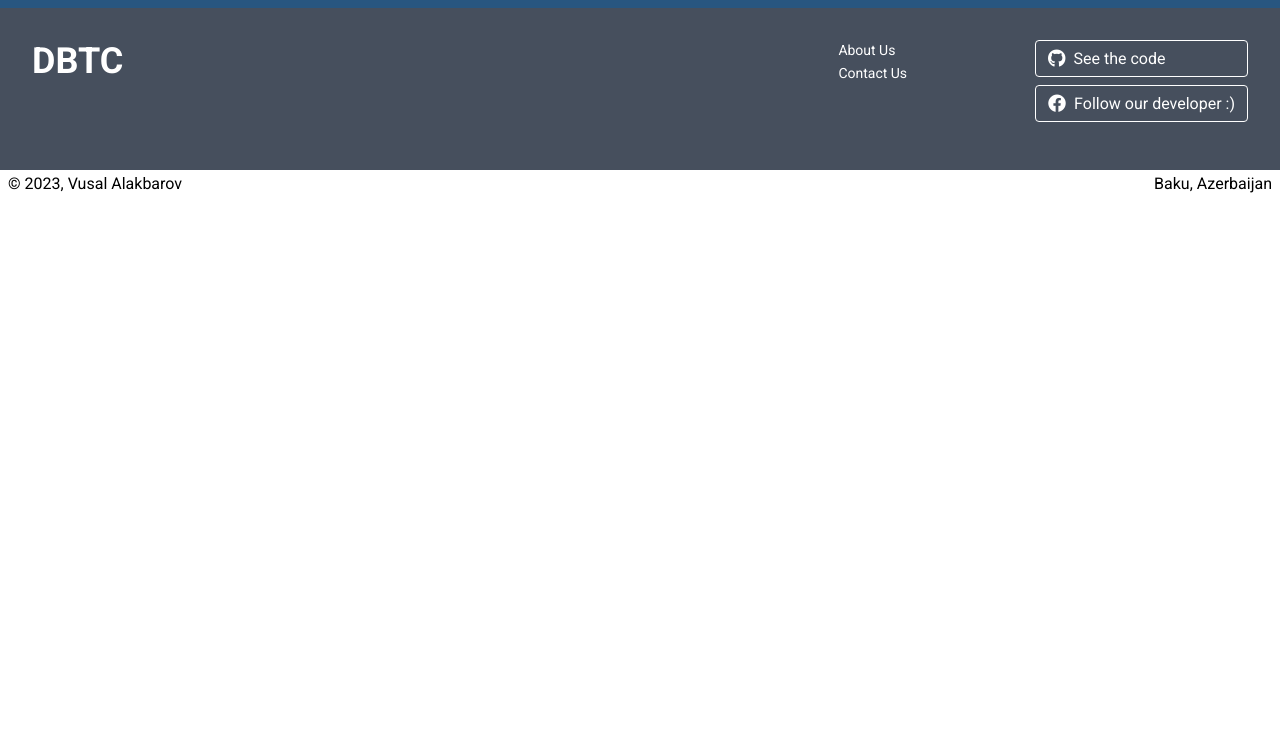
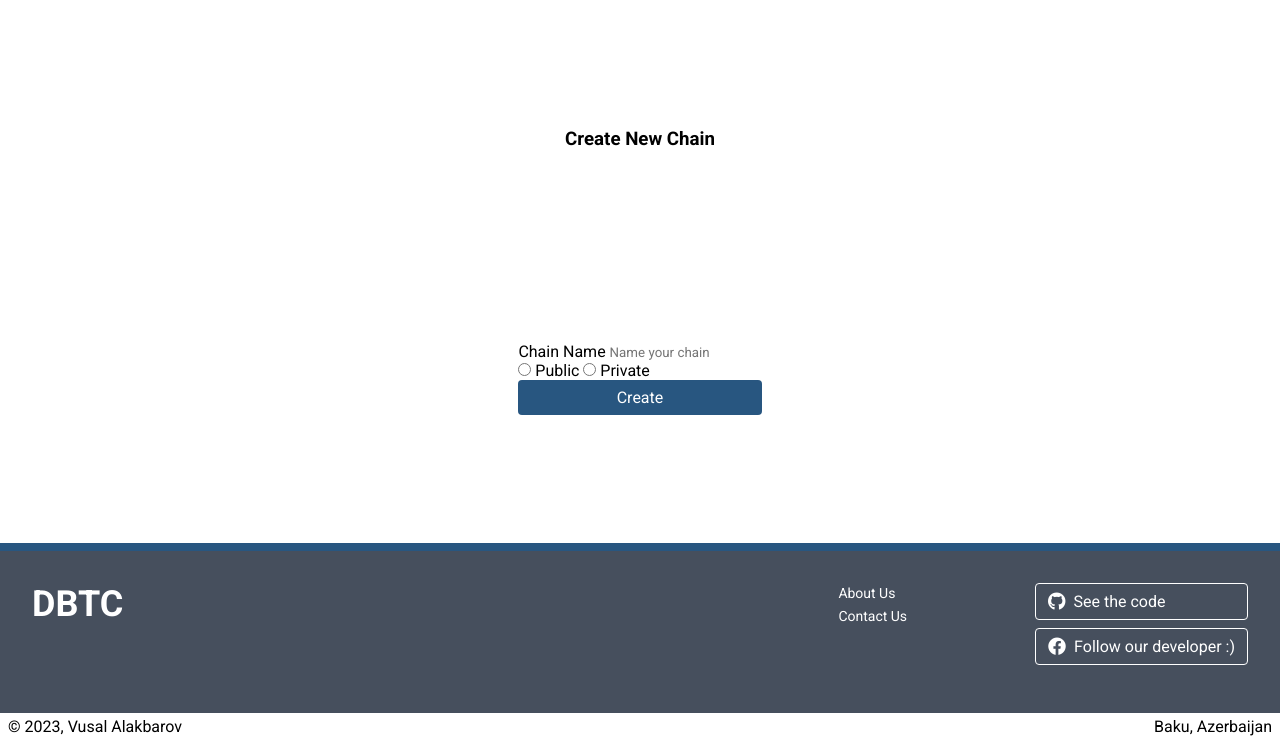
Before and after one commit to iamvusalalakbarov/dbtc, a PHP site: page /create-chain in a window 1280 px wide. Shown: the part 60-800 px from the top of the page. Run offline with PHP 8.4, Linux system fonts and the light colour scheme.

Commit message:
Added create-chain page

```diff
--- a/index.php
+++ b/index.php
@@ -47,6 +47,10 @@ switch ($_GET["page"]) {
     case "leaderboard":
         require_once("./view/leaderboard.php");
         break;
+
+    case "create-chain":
+        require_once("./view/create-chain.php");
+        break;
 }
 
 require_once("./view/footer.php");
--- /dev/null
+++ b/view/create-chain.php
@@ -0,0 +1,55 @@
+<?php
+
+if (isset($_POST["submit"]) && isset($_SESSION["username"])) {
+    $chainName = $_POST["chainName"];
+    $isPublic = $_POST["isPublic"];
+    $startDate = date("Y-m-d");
+
+    $query = $db->prepare("SELECT userID FROM users WHERE username = ?");
+    $query->execute([$_SESSION["username"]]);
+    $user = $query->fetch(PDO::FETCH_ASSOC);
+    $userID = $user["userID"];
+
+    $query = $db->prepare(
+        "INSERT INTO chains SET
+        chainName = ?,
+        isPublic = ?,
+        startDate = ?,
+        userID = ?,
+        isActive = 1,
+        length = 0,
+        currentDayStatus = 0"
+      );
+      $insert = $query->execute([$chainName, $isPublic, $startDate, $userID]);
+
+      header("Location:home");
+}
+
+?>
+
+<main class="create-chain">
+    <h3>Create New Chain</h3>
+
+    <form method="POST">
+        <label for="chainName">
+            <span>Chain Name</span>
+            <input type="text" id="chainName" name="chainName" placeholder="Name your chain" required />
+        </label>
+
+        <div class="radio">
+            <label for="public">
+                <input type="radio" id="public" name="isPublic" value="1" required />
+                <span>Public</span>
+            </label>
+
+            <label for="private">
+                <input type="radio" id="private" name="isPublic" value="0" required />
+                <span>Private</span>
+            </label>
+        </div>
+
+        <input type="hidden" name="submit" value="1" />
+
+        <button type="submit">Create</button>
+    </form>
+</main>
```
